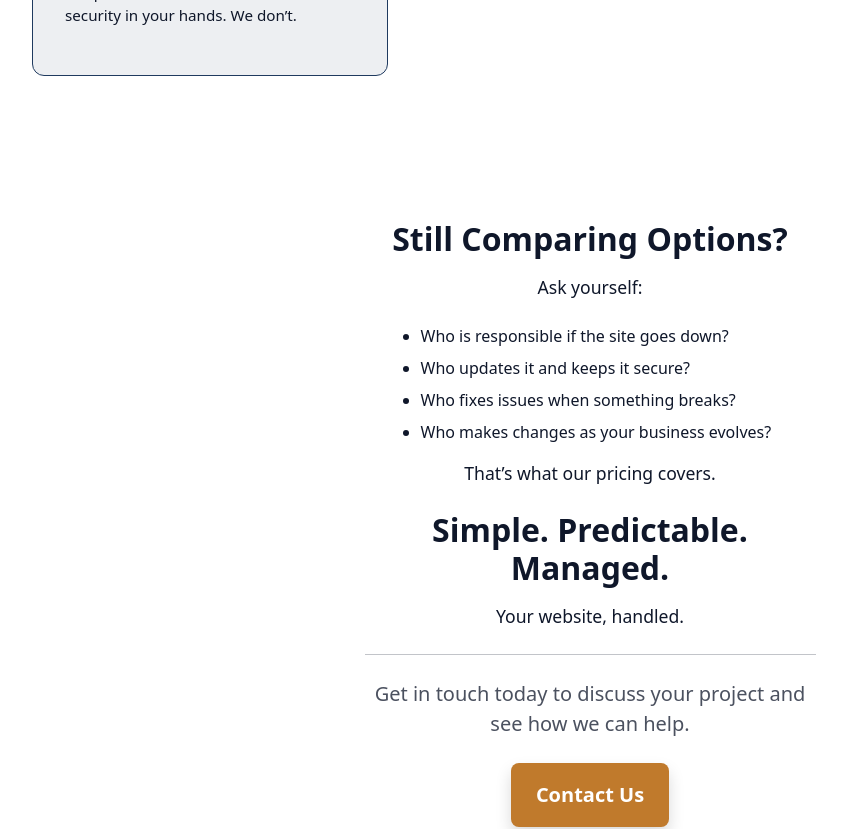
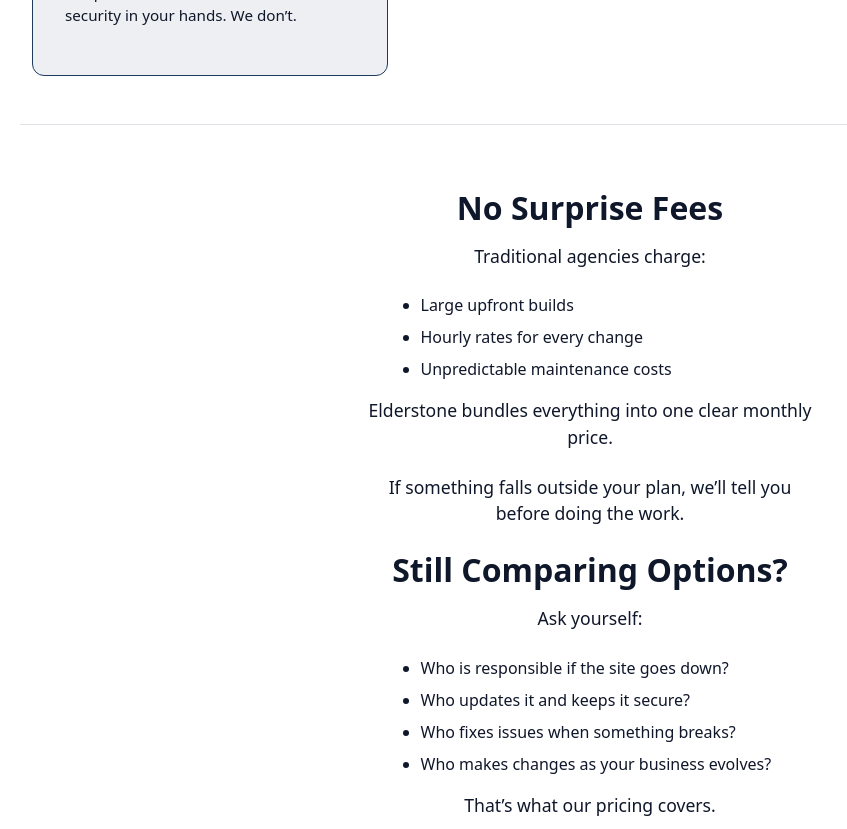
Before and after one commit to edwardgreenwood38/elderstone-site, a React (Vite) app: page / in a window 1280 px wide. Shown: the part 2460-3289 px from the top of the page, without its empty margins (50-897 px from the left). Built offline with nearby package versions, Linux system fonts and the light colour scheme; no server answers.

Commit message:
updated text for followup section

```diff
--- a/src/pages/Home.jsx
+++ b/src/pages/Home.jsx
@@ -260,10 +260,21 @@ const Home = ({ tier, setTier, darkMode }) => {
       </section>
 
       {/* Follow up */}
-      <section className="container py-5" style={{ backgroundColor: 'var(--bg-card)' }}>
+      <section className="container py-3 border-top" style={{ backgroundColor: 'var(--bg-card)' }}>
         <div className="row justify-content-center">
           <div className="col-md-5">
             <div className="py-5 text-center">
+
+                  <h2 className="fw-bold mb-3" style={{ color: 'var(--text-main)' }}>No Surprise Fees</h2>
+                  <p style={{ color: 'var(--text-muted)', marginBottom: '1.5rem', fontSize: '1.1rem' }}>Traditional agencies charge:</p>
+                      <ul style={{ listStyleType: 'disc', paddingLeft: '3.5rem', marginTop: '1rem', textAlign: 'start' }}>
+                        <li style={{ marginBottom: '0.5rem' }}>Large upfront builds</li>
+                        <li style={{ marginBottom: '0.5rem' }}>Hourly rates for every change</li>
+                        <li style={{ marginBottom: '0.5rem' }}>Unpredictable maintenance costs</li>
+                      </ul>
+                  <p style={{ color: 'var(--text-muted)', marginBottom: '1.5rem', fontSize: '1.1rem' }}>Elderstone bundles everything into one clear monthly price.</p>
+                  <p style={{ color: 'var(--text-muted)', marginBottom: '1.5rem', fontSize: '1.1rem' }}>If something falls outside your plan, we’ll tell you before doing the work.</p>
+
 
                   <h2 className="fw-bold mb-3" style={{ color: 'var(--text-main)' }}>Still Comparing Options?</h2>
                   <p style={{ color: 'var(--text-muted)', marginBottom: '1.5rem', fontSize: '1.1rem' }}>Ask yourself:</p>
```
